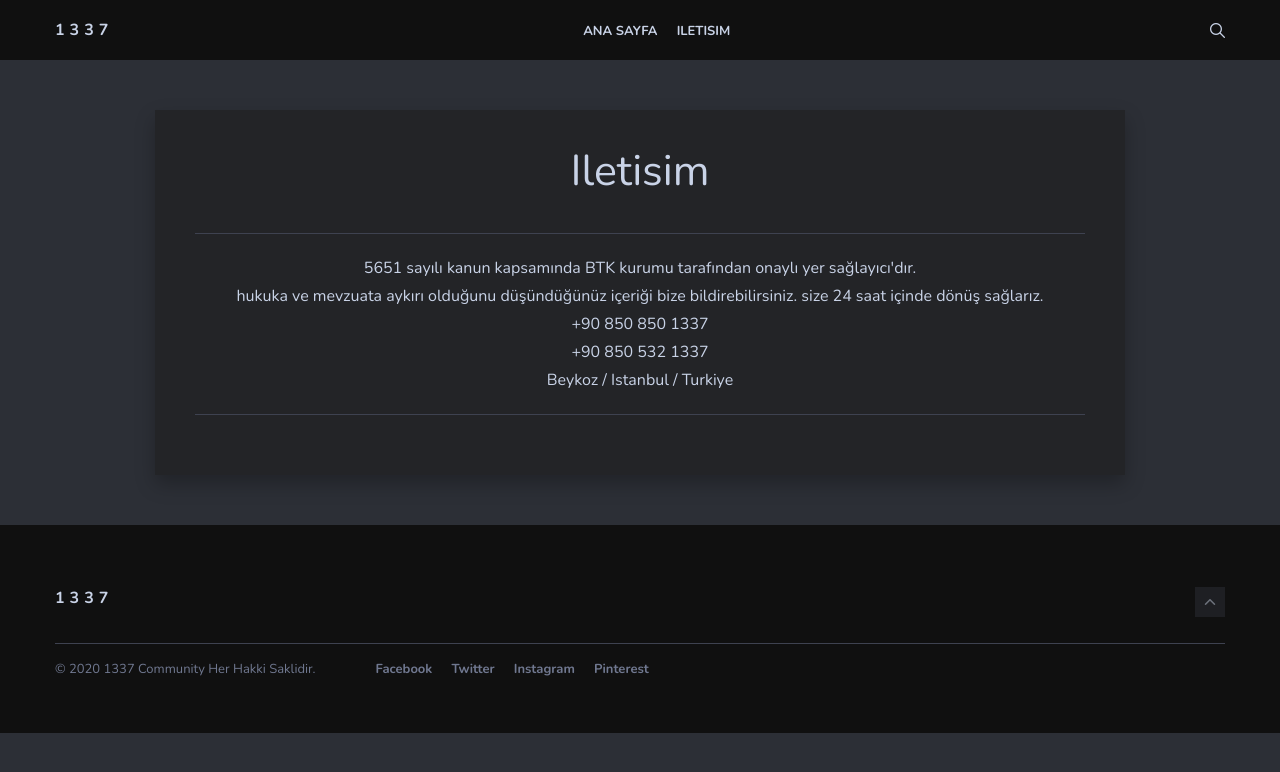
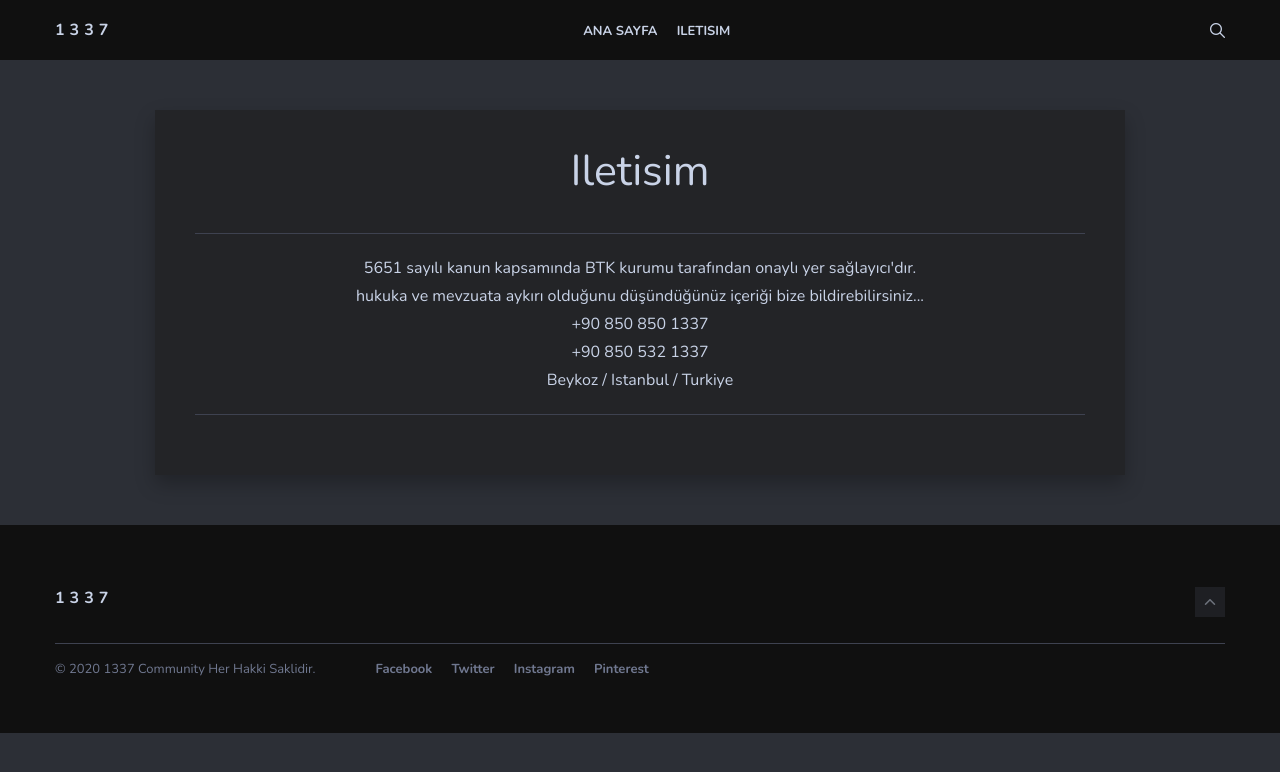
Before and after one commit to 1337software/1337software.github.io, a Jekyll site: the page built from _pages/iletisim.md, in a window 1280 px wide. Shown: the top 772 px of the page. Built offline with Jekyll 4.4.1, drawn with Linux system fonts in a browser that asks for light colours; nearby versions of some CDN libraries; grey boxes are pictures that could not be loaded.

Commit message:
Update iletisim.md

```diff
--- a/_pages/iletisim.md
+++ b/_pages/iletisim.md
@@ -6,8 +6,7 @@ permalink: /iletisim/
 
 <center>5651 sayılı kanun kapsamında BTK kurumu tarafından onaylı yer sağlayıcı'dır.
 
-<br>hukuka ve mevzuata aykırı olduğunu düşündüğünüz içeriği bize bildirebilirsiniz.
-size 24 saat içinde dönüş sağlarız.
+<br>hukuka ve mevzuata aykırı olduğunu düşündüğünüz içeriği bize bildirebilirsiniz...
 
 <br><center>+90 850 850 1337
 <br><center>+90 850 532 1337
```
